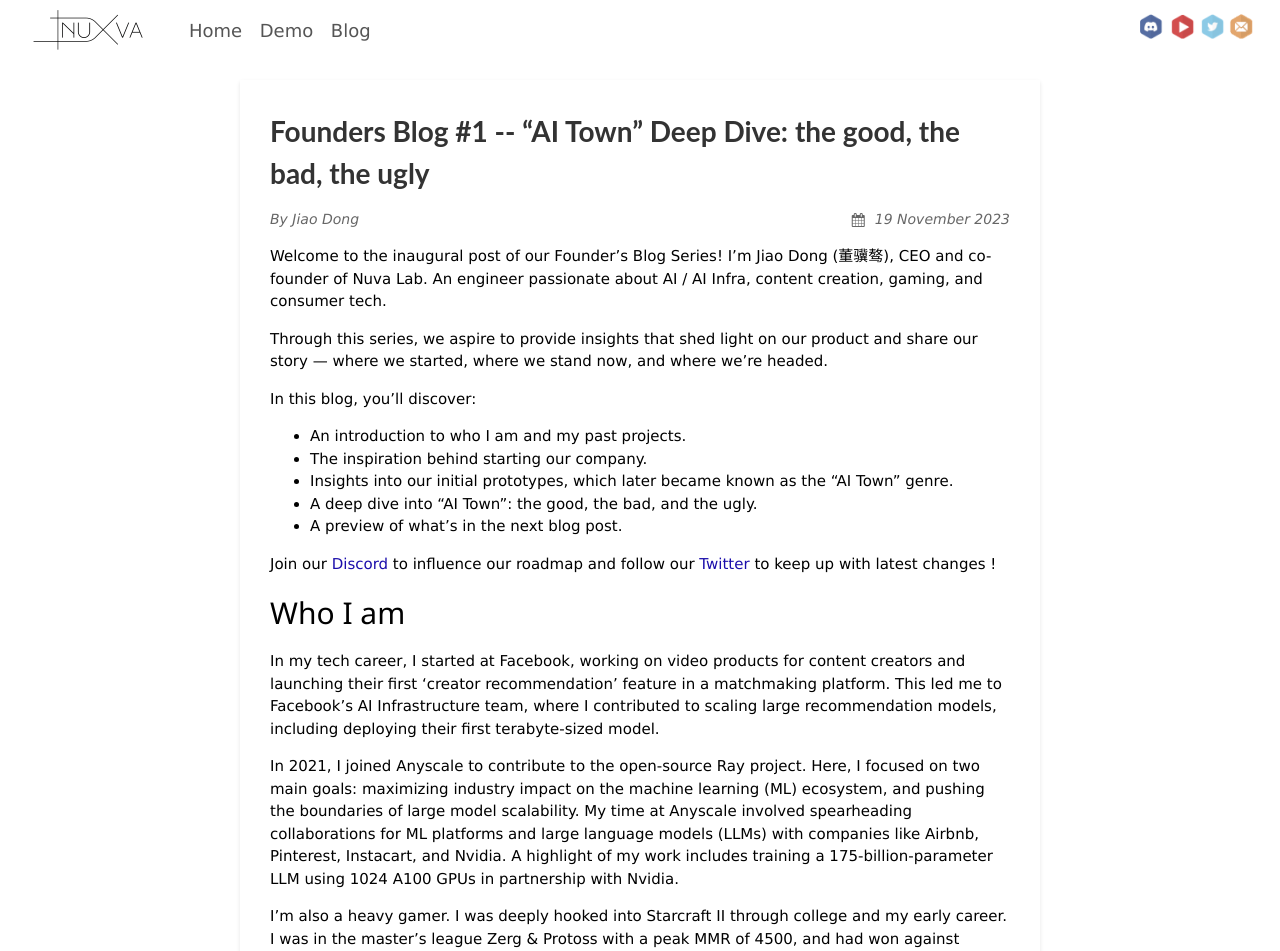
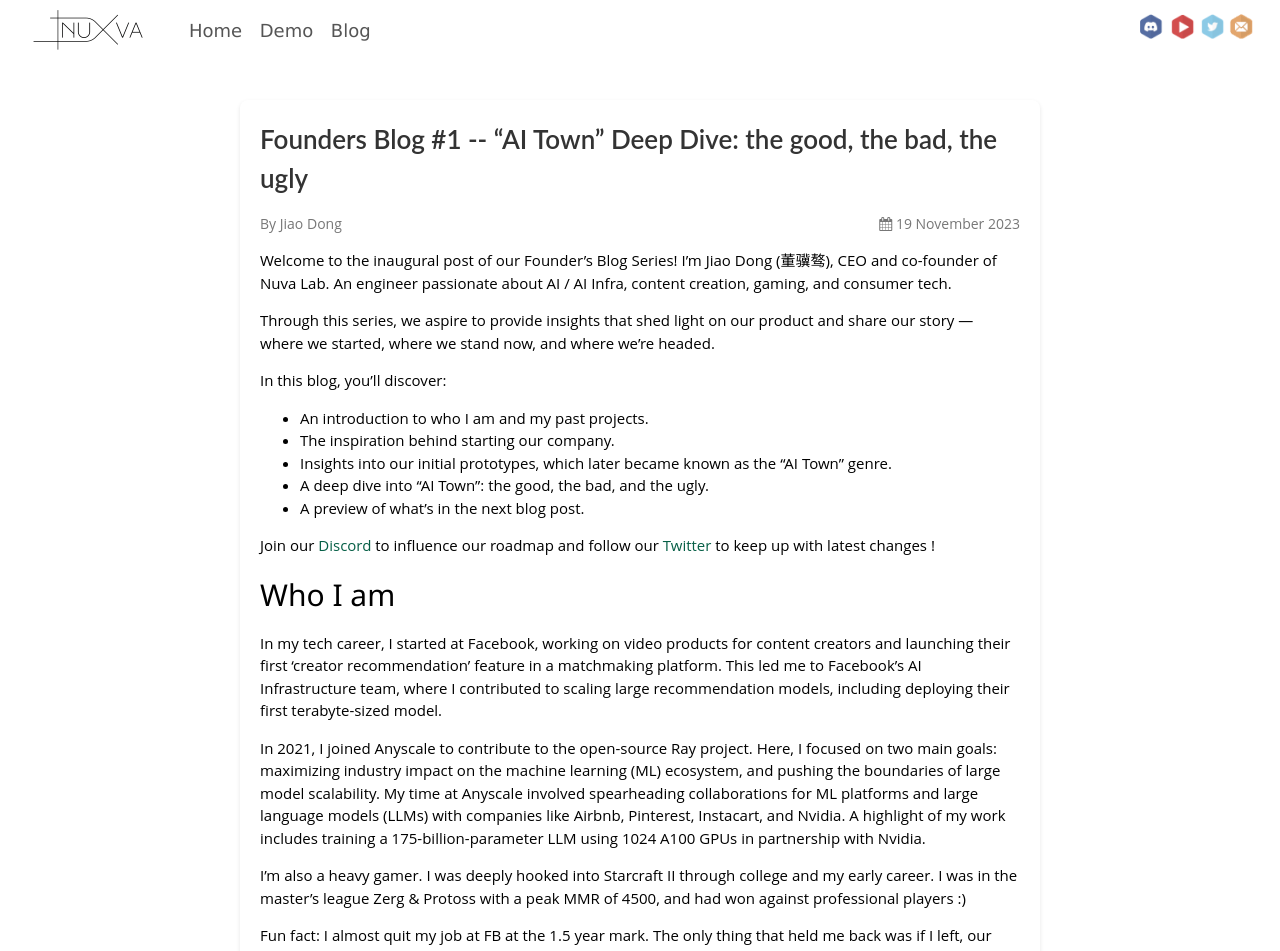
Before and after one commit to Nuva-Lab/Nuva-Lab.github.io, a Jekyll site: the page built from _posts/2023-11-20-journey.md, in a window 1280 px wide. Shown: the top 951 px of the page. Built offline with Jekyll 4.4.1, drawn with Linux system fonts in a browser that asks for light colours.

Commit message:
Notion (#14)
* posts_css

* change notion post css

```diff
--- a/assets/css/main.css
+++ b/assets/css/main.css
@@ -203,90 +203,281 @@
     max-width: 600px;
 }
 
+body,
+h1,
+h2,
+h3,
+h4,
+h5,
+h6 {
+    font-family: "Oneset", sans-serif
+}
+
+body,
+html {
+    height: 100%;
+    line-height: 1.8;
+}
+
+/* Full height image header */
+.bg {
+    height: calc(100% - 60px - 40px) !important;
+}
+
+#home {
+    flex-direction: column;
+    text-align: center;
+}
+
+.punchline {
+    margin: auto;
+    padding-bottom: 80px;
+}
+
+.title {
+    font-size: 5vw;
+    font-family: lato, -apple-system, "system-ui", "segoe ui", Roboto, Helvetica, Arial, sans-serif;
+    font-weight: bold;
+}
+
+.what-if {
+    color: rgb(190, 52, 85);
+}
+
+.subtitle {
+    font-size: 2vw;
+    font-family: lato, -apple-system, "system-ui", "segoe ui", Roboto, Helvetica, Arial, sans-serif;
+    font-weight: bold;
+}
+
+.signup-text {
+    font-size: 1.5vw;
+}
+
+.logo {
+    height: 50px;
+    margin: 0 0 0 2vw;
+}
+
+.signup {
+    text-align: center;
+    padding-bottom: 30px;
+    z-index: 10;
+    /* This value might need to be higher depending on other elements' z-index values */
+}
+
+#email {
+    display: inline-block;
+    margin-bottom: 10px;
+    margin-right: 10px;
+    width: 300px;
+}
+
+#waitlist-form-status {
+    font-weight: bold;
+}
+
+.video-container {
+    text-align: center;
+}
+
+.video {
+    aspect-ratio: 16 / 9;
+    width: 100%;
+}
+
+#navbar {
+    align-items: center;
+    display: flex;
+    height: 60px;
+    justify-content: center;
+}
+
+@media screen and (min-width: 600px) {
+    #navbar #nav-menu {
+        display: none;
+    }
+}
+
+@media screen and (max-width: 600px) {
+    #navbar #menu li {
+        display: none;
+    }
+
+    #navbar #nav-menu {
+        display: block;
+        font-size: 25px;
+        margin-left: 5vw;
+    }
+}
+
+#social-icons,
+#menu,
+#mobile-menu {
+    /* Adjust this value as needed for vertical alignment */
+    list-style: none;
+    margin: 0;
+    padding: 0;
+}
+
+#social-icons li,
+#menu li {
+    display: inline-block;
+}
+
+#mobile-nav-menu {
+    display: none;
+    padding: 0 0 2vw 5vw;
+}
+
+#menu {
+    flex-grow: 1;
+    margin-left: 3vw;
+}
+
+#menu li {
+    margin-right: 1vw;
+}
+
+#menu a,
+#mobile-menu a {
+    color: #555;
+    font-size: 18px;
+    text-decoration: none;
+}
+
+#social-icons {
+    margin-right: 2vw;
+}
+
+#social-icons a {
+    background-image: url(/assets/image/icons.png);
+    background-repeat: no-repeat;
+    background-size: auto 25px;
+    display: block;
+    height: 25px;
+    width: 25px;
+}
+
+#social-icons .youtube {
+    background-position: -25px 0;
+}
+
+#social-icons .discord {
+    background-position: -75px 0;
+}
+
+#social-icons .twitter {
+    background-position: 0 0;
+}
+
+#social-icons .email {
+    background-position: -50px 0;
+}
+
+.w3-display-container {
+    display: flex;
+    justify-content: center;
+    align-items: center;
+    height: 100%;
+    text-align: center;
+    /* This centers the text inside the div */
+}
+
+footer {
+    height: 40px;
+    padding: 10px 0;
+}
+
+a.privacy-policy {
+    margin-left: 30px;
+    text-decoration: none;
+}
+
+a.privacy-policy:hover {
+    text-decoration: underline;
+}
+
+#prototype {
+    margin-bottom: 50px;
+    text-align: center;
+}
+
+#prototype img {
+    width: 80%;
+    max-width: 600px;
+}
+
+/* Blog Posts */
 #posts {
-    margin-top: 20px;
+    margin-top: 40px;
+    /* Increased margin for better separation */
 }
 
 .post {
     max-width: 800px;
-    /* Adjusted for optimal reading width */
-    margin: 20px auto;
-    /* Uniform margin for top, bottom, and sides */
-    position: relative;
-    padding: 30px;
-    /* Uniform padding */
-    list-style: none;
-    border-bottom: 1px solid #eee;
+    margin: 40px auto;
+    /* Increased margin for better spacing */
+    padding: 20px;
+    /* Reduced padding for a cleaner look */
     background-color: #fff;
-    /* Optional: Adds background color */
+    border-radius: 8px;
+    /* Optional: Adds rounded corners for a softer look */
     box-shadow: 0 2px 4px rgba(0, 0, 0, 0.1);
-    /* Optional: Adds subtle shadow for depth */
+    /* Subtle shadow for depth */
+    font-family: 'Open Sans', sans-serif;
+    /* Notion-like font */
 }
 
 .post .title {
     color: #333;
-    /* Darker color for better readability */
-    cursor: pointer;
-    font-size: 28px;
-    /* Slightly smaller for standardization */
-    font-weight: bold;
-    transition: color 0.3s ease;
-    /* Transition only for color */
+    font-size: 26px;
+    /* Adjusted for readability */
+    font-weight: 600;
+    /* Less bold than standard bold */
+    margin-bottom: 15px;
+    /* Spacing under the title */
 }
 
 .post a {
+    color: #065f46;
+    /* Notion-like color for links */
     text-decoration: none;
-    color: #1a0dab;
-    /* Standard link color */
 }
 
 .post a:hover,
 .post a:focus {
     color: #dd4b39;
-    /* Change color on hover/focus for visual feedback */
+    /* Color change on hover/focus */
     text-decoration: underline;
-    /* Underline on hover/focus for accessibility */
+    /* Underline for accessibility */
 }
 
 .post .info {
+    font-size: 14px;
+    color: #666;
+    font-style: normal;
+    /* Notion typically uses normal font style for meta info */
+    margin-top: 15px;
+    /* Space between content and info */
     display: flex;
-    flex-flow: row wrap;
-    /* Wrap for smaller screens */
     justify-content: space-between;
-    /* Distributes space evenly */
-    margin-top: 15px;
-    /* Space between title and info */
 }
 
 .post .author,
 .post .date {
-    font-size: 14px;
-    /* Standardizes font size */
-    color: #666;
-    /* Muted color for meta info */
-    font-style: italic;
-    /* Style choice */
+    color: #777;
+    /* Slightly lighter color for meta */
 }
 
-.post .date {
-    display: flex;
-    align-items: center;
-    /* Centers date text with icon */
-}
-
-.post .date i {
-    margin-right: 10px;
-    /* Space before date text */
-}
-
-/* Additional: Responsive Media Queries */
+/* Responsive adjustments */
 @media (max-width: 768px) {
     .post {
         max-width: 100%;
-        padding: 20px;
+        padding: 15px;
     }
 
     .post .title {
-        font-size: 24px;
+        font-size: 22px;
     }
 }
```
